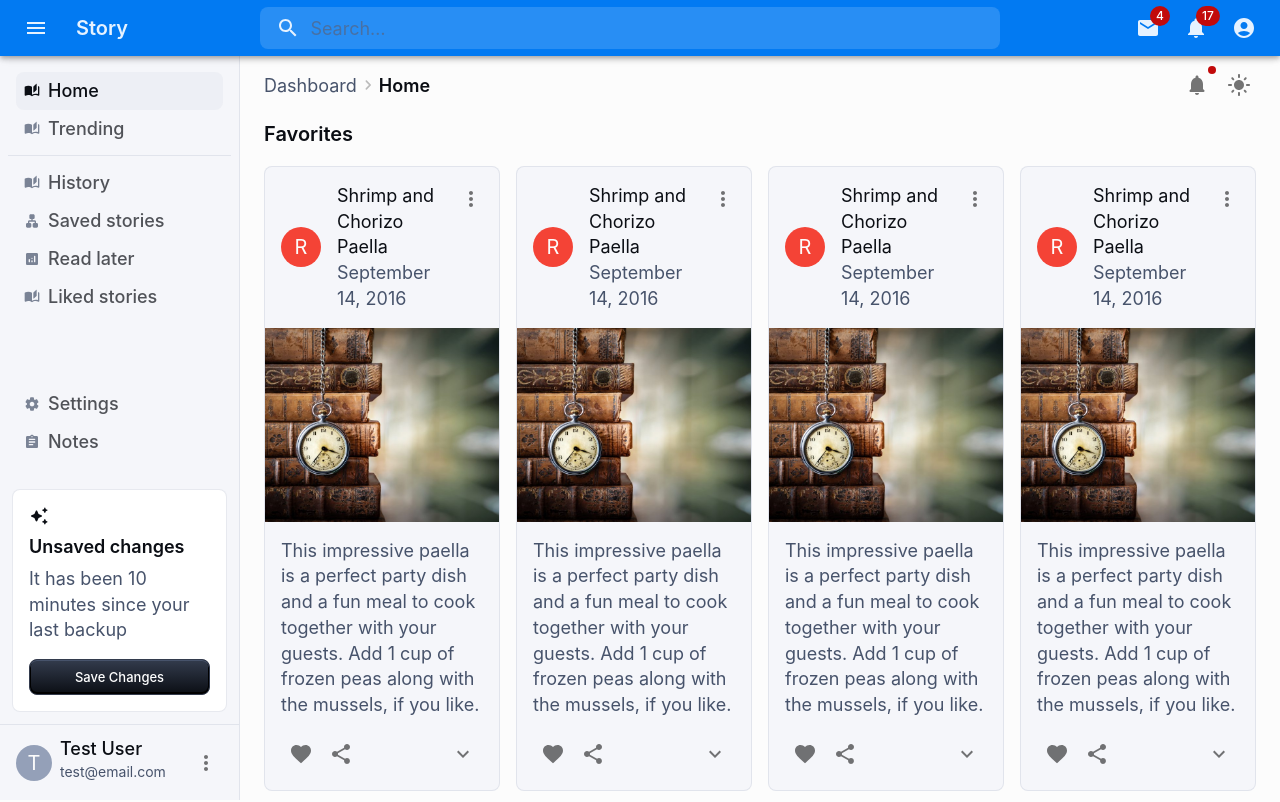
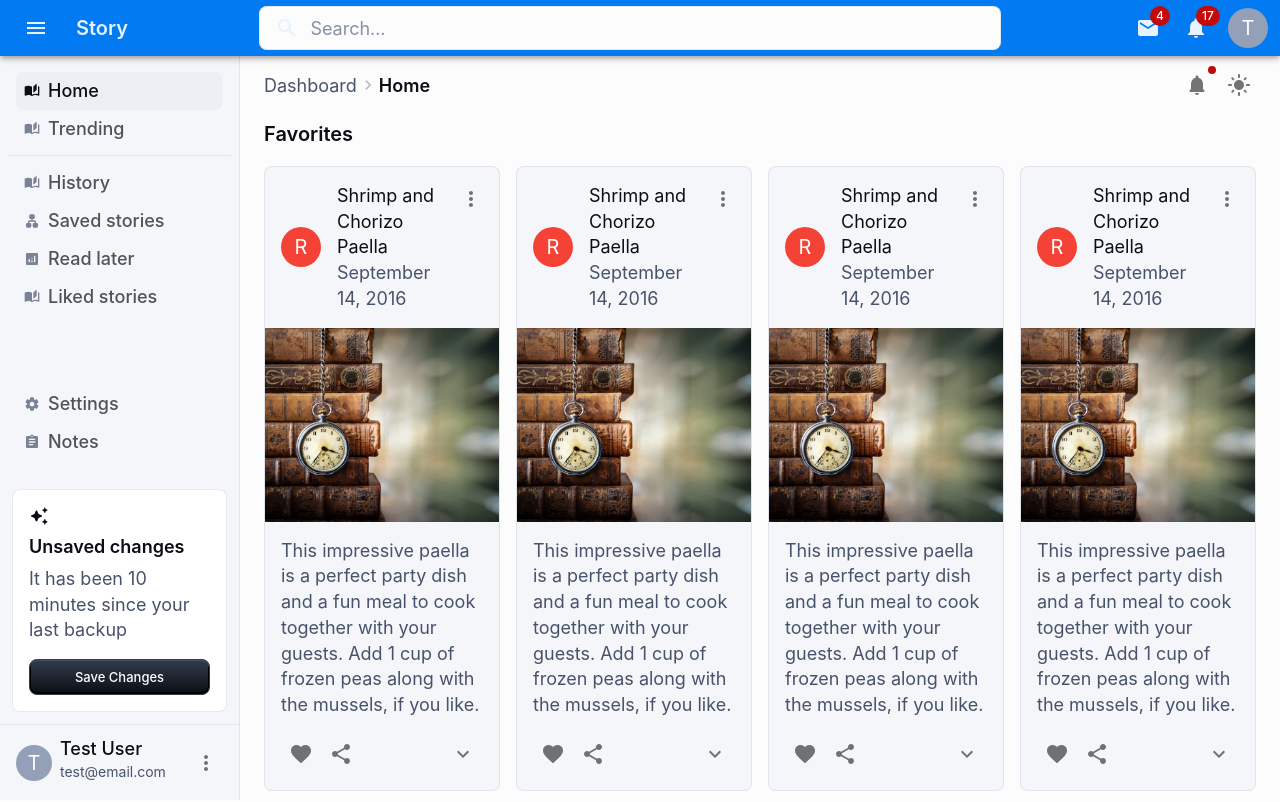
Before and after one commit to tmikov99/story-ui, a React (Vite) app: page / in a window 1280 px wide. Shown: the top 802 px of the page. Built offline with nearby package versions, Linux system fonts and the light colour scheme.

Commit message:
Recolor appbar search and edit sizing (#13)

```diff
--- a/src/components/AppHeader.tsx
+++ b/src/components/AppHeader.tsx
@@ -5,7 +5,7 @@ import Box from '@mui/material/Box';
 import Toolbar from '@mui/material/Toolbar';
 import IconButton from '@mui/material/IconButton';
 import Typography from '@mui/material/Typography';
-import InputBase from '@mui/material/InputBase';
+import InputBase, { inputBaseClasses } from '@mui/material/InputBase';
 import Badge from '@mui/material/Badge';
 import MenuItem from '@mui/material/MenuItem';
 import Menu from '@mui/material/Menu';
@@ -15,14 +15,13 @@ import AccountCircle from '@mui/icons-material/AccountCircle';
 import MailIcon from '@mui/icons-material/Mail';
 import NotificationsIcon from '@mui/icons-material/Notifications';
 import MoreIcon from '@mui/icons-material/MoreVert';
+import Avatar from '@mui/material/Avatar';
+import { brand, gray } from '../theme/themePrimitives';
 
 const Search = styled('div')(({ theme }) => ({
   position: 'relative',
   borderRadius: theme.shape.borderRadius,
-  backgroundColor: alpha(theme.palette.common.white, 0.15),
-  '&:hover': {
-    backgroundColor: alpha(theme.palette.common.white, 0.25),
-  },
+  backgroundColor: theme.palette.background.default,
   marginRight: theme.spacing(2),
   marginLeft: 0,
   width: '100%',
@@ -44,16 +43,34 @@ const SearchIconWrapper = styled('div')(({ theme }) => ({
 
 const StyledInputBase = styled(InputBase)(({ theme }) => ({
   color: 'inherit',
+  borderRadius: theme.shape.borderRadius,
+  border: `1px solid ${theme.palette.divider}`,
+  transition: 'border 120ms ease-in',
+  '&:hover': {
+    borderColor: gray[400],
+  },
+  [`&.${inputBaseClasses.focused}`]: {
+    outline: `3px solid ${alpha(brand[500], 0.5)}`,
+    borderColor: brand[400],
+  },
+  ...theme.applyStyles('dark', {
+    '&:hover': {
+      borderColor: gray[500],
+    },
+   }),
   '& .MuiInputBase-input': {
     padding: theme.spacing(1, 1, 1, 0),
     // vertical padding + font size from searchIcon
     paddingLeft: `calc(1em + ${theme.spacing(4)})`,
     transition: theme.transitions.create('width'),
     width: '100%',
-    [theme.breakpoints.up('xs')]: {
-        width: '30ch',
+    [theme.breakpoints.up('sm')]: {
+        width: '25ch',
     },
     [theme.breakpoints.up('md')]: {
+        width: '45ch',
+    },
+    [theme.breakpoints.up('lg')]: {
         width: '60ch',
     },
   },
@@ -213,8 +230,9 @@ export default function AppHeader() {
               aria-haspopup="true"
               onClick={handleProfileMenuOpen}
               color="inherit"
+              sx={{padding: 0, ml: 1}}
             >
-              <AccountCircle />
+              <Avatar>T</Avatar>
             </IconButton>
           </Box>
           <Box sx={{ display: { xs: 'flex', md: 'none' } }}>
```
